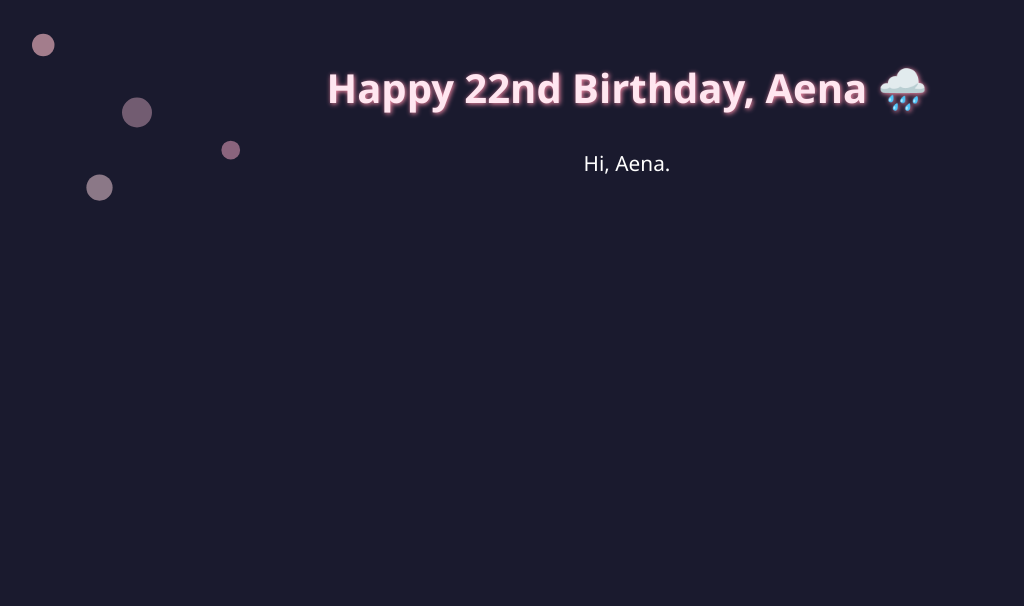
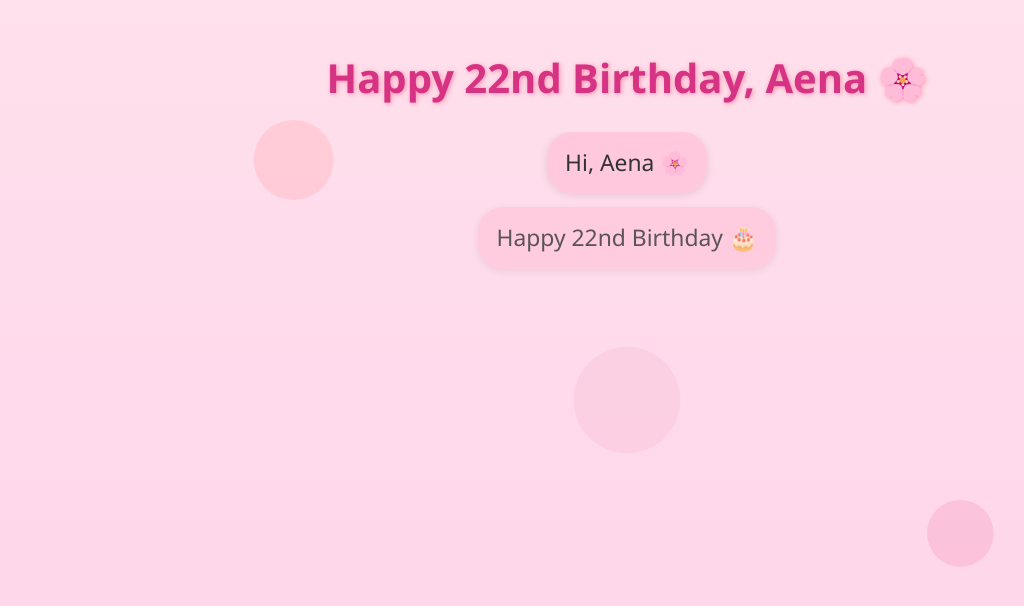
Before and after one commit to fixmissing/somebody, a plain HTML site: page 22/index.html in a window 1280 px wide. Both pictures are taken after a click on the button "Hey... I have something to say 💖". Shown: the whole page, without its empty margins (13-1037 px from the left). Drawn offline with Linux system fonts and the light colour scheme.

Commit message:
Update index.html

```diff
--- a/22/index.html
+++ b/22/index.html
@@ -5,17 +5,117 @@
   <meta name="viewport" content="width=device-width, initial-scale=1.0" />
   <title>Happy Birthday, Aena 🎂</title>
   <link rel="stylesheet" href="style.css" />
+  <style>
+    body {
+      margin: 0;
+      padding: 0;
+      background: linear-gradient(to bottom, #ffe0ec, #ffd6eb);
+      font-family: 'Segoe UI', sans-serif;
+      overflow-x: hidden;
+      color: #333;
+    }
+
+    .title {
+      text-align: center;
+      margin-top: 50px;
+      font-size: 2.5em;
+      color: #d63384;
+    }
+
+    .btn {
+      display: block;
+      margin: 30px auto;
+      padding: 10px 20px;
+      font-size: 1.1em;
+      background-color: #ff8fab;
+      color: white;
+      border: none;
+      border-radius: 20px;
+      cursor: pointer;
+      box-shadow: 0 2px 8px rgba(0,0,0,0.1);
+    }
+
+    .compliments-container {
+      max-width: 600px;
+      margin: 0 auto;
+      margin-top: 20px;
+      padding: 0 20px;
+      display: flex;
+      flex-direction: column;
+      gap: 12px;
+      height: 60vh;
+      overflow-y: auto;
+      scroll-behavior: smooth;
+    }
+
+    .bubble {
+      background: #ffc8dd;
+      padding: 12px 18px;
+      border-radius: 25px;
+      max-width: 80%;
+      align-self: center;
+      font-size: 1.1em;
+      box-shadow: 0 2px 8px rgba(0,0,0,0.1);
+      animation: fadeIn 0.6s ease;
+    }
+
+    @keyframes fadeIn {
+      from { opacity: 0; transform: translateY(10px); }
+      to { opacity: 1; transform: translateY(0); }
+    }
+
+    .wish-section {
+      display: none;
+      max-width: 700px;
+      margin: 40px auto;
+      text-align: center;
+    }
+
+    .wish-text {
+      background: rgba(255, 255, 255, 0.4);
+      padding: 20px;
+      border-radius: 20px;
+      font-size: 1.2em;
+      color: #5a2b43;
+    }
+
+    .photo-sign {
+      margin-top: 20px;
+    }
+
+    .photo {
+      width: 160px;
+      border-radius: 20px;
+      box-shadow: 0 0 15px rgba(0,0,0,0.2);
+    }
+
+    .signature {
+      display: block;
+      margin-top: 10px;
+      color: #d63384;
+      font-weight: bold;
+    }
+
+    .background-flowers {
+      position: fixed;
+      top: 0;
+      left: 0;
+      z-index: -1;
+      width: 100%;
+      height: 100%;
+    }
+  </style>
 </head>
 <body>
   <audio src="audio/juni_instrumental.mp3" id="bgMusic" autoplay loop></audio>
   <audio src="audio/rain.mp3" autoplay loop hidden></audio>
 
-  <h1 class="title">Happy 22nd Birthday, Aena 🌧️</h1>
+  <h1 class="title">Happy 22nd Birthday, Aena 🌸</h1>
   <button id="showBtn" class="btn">Hey... I have something to say 💖</button>
 
   <div id="complimentsContainer" class="compliments-container"></div>
 
-  <div id="wishSection" class="wish-section hidden">
+  <div id="wishSection" class="wish-section">
     <p class="wish-text">
       Dear Aena,<br><br>
       Thank you for being light and laughter, even when your days felt heavy.<br>
@@ -51,6 +151,42 @@
     </svg>
   </div>
 
-  <script src="script.js"></script>
+  <script>
+    const compliments = [
+      "Hi, Aena 🌸",
+      "Happy 22nd Birthday 🎂",
+      "You’ve always been so warm and bright...",
+      "Even when the world forgets to notice your pain.",
+      "This is a little corner of the world that understands you.",
+      "You don’t always need to smile.",
+      "You don’t always need to be strong.",
+      "Today, just be you.",
+      "Hold yourself gently. Breathe. Exist.",
+      "And know that I love you — quietly, truly, endlessly. 💖",
+      "Happy birthday, my Aena. From Bebekk 🌼"
+    ];
+
+    let i = 0;
+    const container = document.getElementById("complimentsContainer");
+
+    function showCompliments() {
+      if (i < compliments.length) {
+        const p = document.createElement("div");
+        p.className = "bubble";
+        p.textContent = compliments[i++];
+        container.appendChild(p);
+        container.scrollTop = container.scrollHeight;
+        setTimeout(showCompliments, 2600);
+      } else {
+        document.getElementById("wishSection").style.display = "block";
+        container.scrollTop = container.scrollHeight;
+      }
+    }
+
+    document.getElementById("showBtn").addEventListener("click", () => {
+      document.getElementById("showBtn").style.display = "none";
+      showCompliments();
+    });
+  </script>
 </body>
 </html>
```
